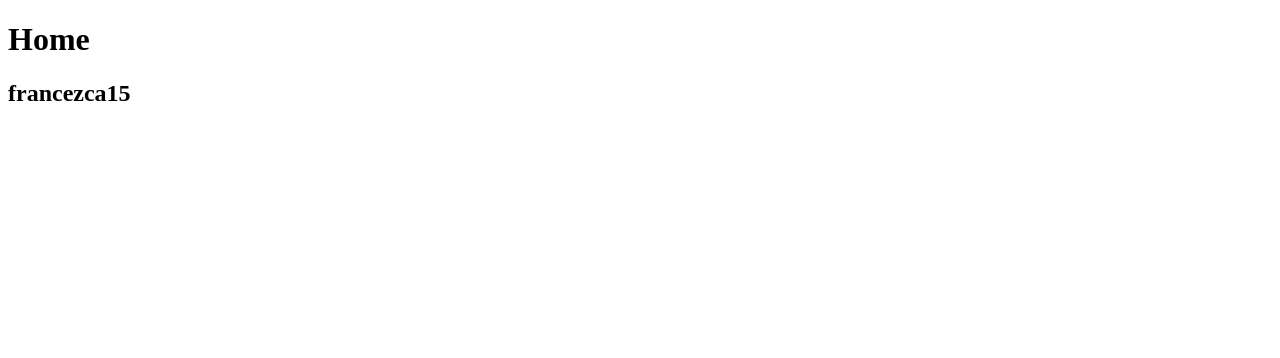
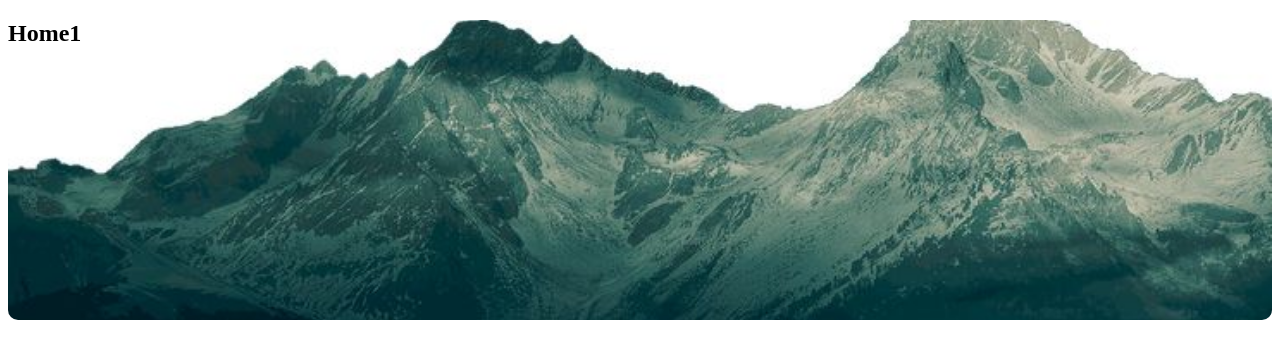
Before and after one commit to francezcadavid/francezcadavid.github.io, a plain HTML site: page Home/index.html in a window 1280 px wide. Drawn offline with Linux system fonts and the light colour scheme.

Commit message:
Added the mountain background for Home

```diff
--- a/Home/index.css
+++ b/Home/index.css
@@ -0,0 +1,9 @@
+    .home {
+      background-image: url("mountain.jpg");
+      background-repeat: no-repeat;
+      background-size: cover;
+      background-position: center;
+      border-radius: 10px;
+      height: 300px;
+      width: 100%;
+    }
--- a/Home/index.html
+++ b/Home/index.html
@@ -7,7 +7,9 @@
   <title>Home</title>
 </head>
 <body>
-  <h1>Home</h1>
-  <h2>francezca15</h2>
+  <section class="home">
+    <h1>Home1</h1>
+  </section>
+  <section class="test"></section>
 </body>
 </html>
```
Also changed, not shown: Home/mountain.jpg (added).
